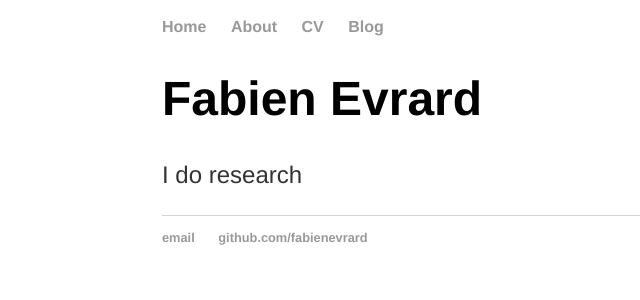
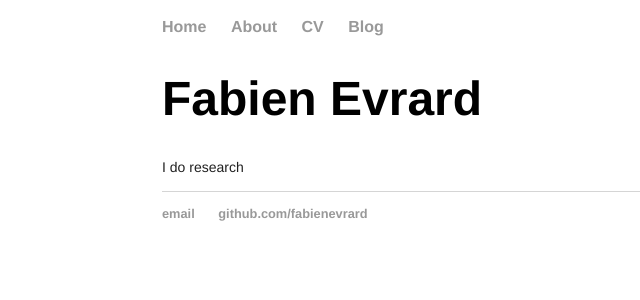
Before and after one commit to fabienevrard/fabienevrard.github.io, a Jekyll site: the page built from index.html, in a window 1280 px wide. Shown: the top 300 px of the page, without its empty margins (78-718 px from the left). Built offline with Jekyll 4.4.1, drawn with Linux system fonts in a browser that asks for light colours.

Commit message:
Update main.css

```diff
--- a/css/main.css
+++ b/css/main.css
@@ -1,17 +1,21 @@
 body {
-  font-family: Helvetica, sans-serif;
-  max-width: 800px;
-  margin: 0 auto; /*this will cause the div to be in the center*/
+	font-family: Helvetica, sans-serif;
+	max-width: 800px;
+	margin: 0 auto; /*this will cause the div to be in the center*/
 }
 
 nav {
-	color: rgb(121, 0, 70);
+	color: rgb(94, 0, 48);
 }
 
 a { text-decoration: none; color: #999; }
 a:hover { text-decoration: underline; }
 
-p, ul { font-size: 1.5em; line-height: 1.4em; color: #333; }
+p, ul {
+	font-size: 14px;
+	line-height: 1.4em;
+	color: rgb(33, 33, 33);
+}
 
 h1, h2, h3, h4 { font-family: 'Helvetica', 'Arial', 'Sans-Serif'; }
 h1 { font-size: 3em;  }
```
